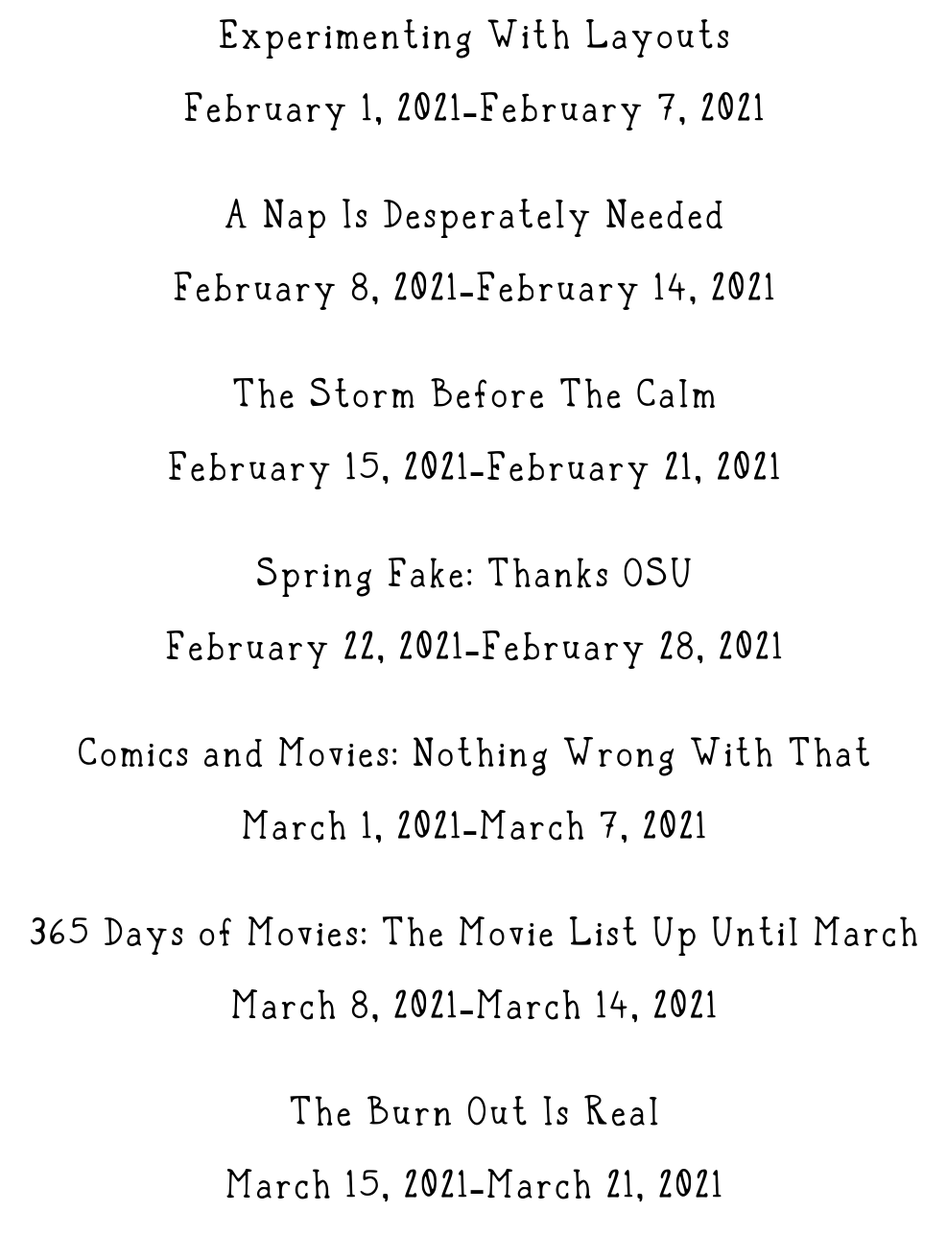
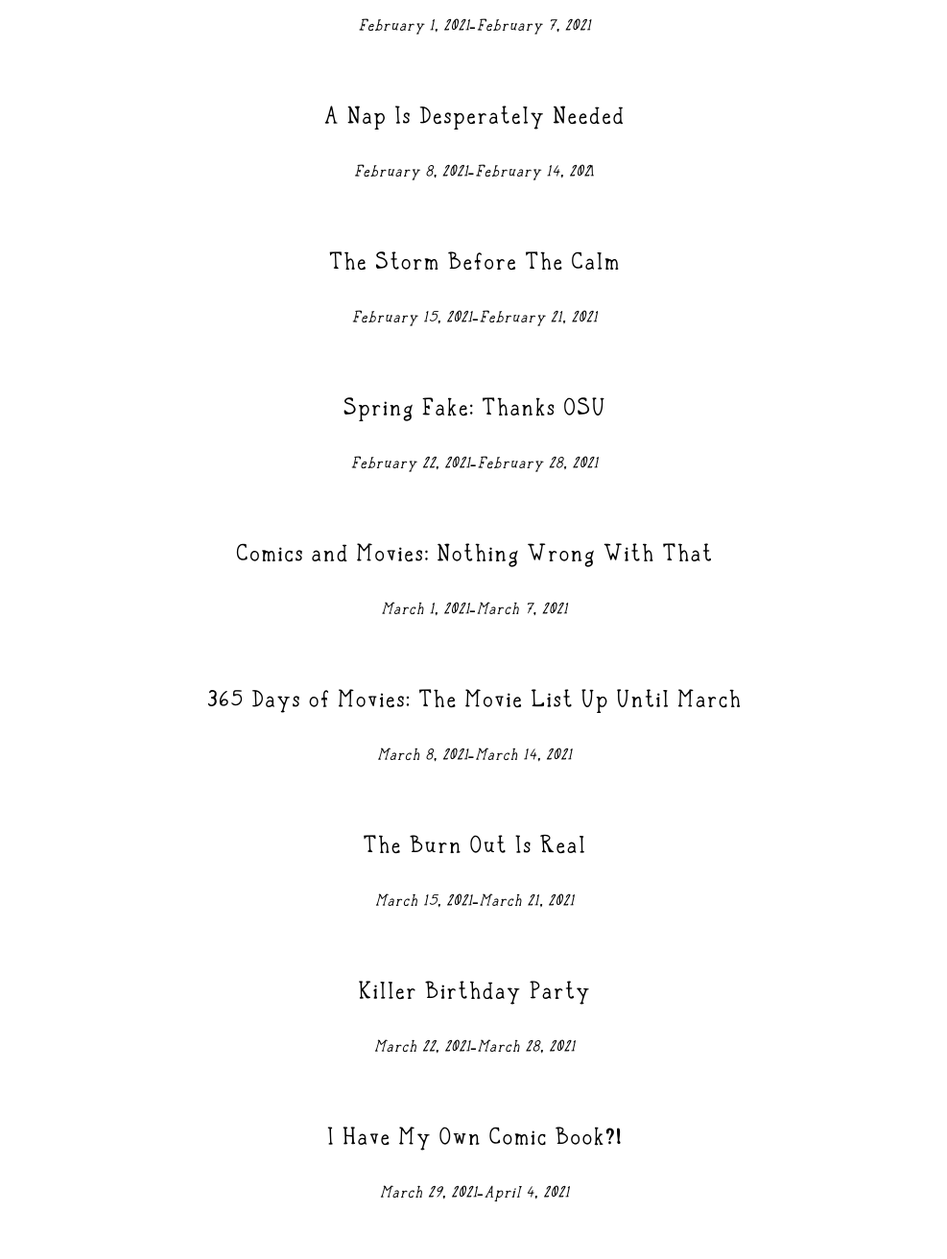
Before and after one commit to SydneyKit/website, a plain HTML site: page Collections/osu_InternetARt/blog/index.html in a window 1280 px wide. Shown: the part 694-2006 px from the top of the page at 96% size, without its empty margins (146-1133 px from the left). Drawn offline with Linux system fonts and the light colour scheme.

Commit message:
blog week ten added

```diff
--- a/Collections/osu_InternetARt/blog/index.html
+++ b/Collections/osu_InternetARt/blog/index.html
@@ -49,55 +49,61 @@
 <p style="font-size: 25px;">Blogs are listed by their title and date range.</p>
 <hr>
 <br>
-<p>
-    <a href="Intro.html" style="font-size: 50px;"><b>Introduction Of My Past Coding Struggles</b>
-    <p>January 18, 2021-January 24, 2021</p></a>
-</p>
+<p  style="font-size: 30px;"><a href="Intro.html"><b>Introduction Of My Past Coding Struggles</b></p>
+    <p><i>January 18, 2021-January 24, 2021</i></p></a>
 <br>
-<p>
-    <a href="Starting.html" style="font-size: 50px;"><b>Starting The Journey</b>
-    <p>January 25, 2021-January 31, 2021</p></a>
-</p>
+<p  style="font-size: 30px;">
+    <a href="Starting.html"><b>Starting The Journey</b></p>
+    <p><i>January 25, 2021-January 31, 2021</i></p></a>
+
 <br>
-<p>
-    <a href="experimenting.html" style="font-size: 50px;"><b>Experimenting With Layouts</b>
-    <p>February 1, 2021-February 7, 2021</p></a>
-</p>
+<p style="font-size: 30px;">
+    <a href="experimenting.html"><b>Experimenting With Layouts</b></p>
+    <p><i>February 1, 2021-February 7, 2021</i></p></a>
+
 <br>
-<p>
-    <a href="napneeded.html" style="font-size: 50px;"><b>A Nap Is Desperately Needed</b>
-    <p>February 8, 2021-February 14, 2021</p></a>
-</p>
+<p  style="font-size: 30px;">
+    <a href="napneeded.html"><b>A Nap Is Desperately Needed</b></p>
+    <p><i>February 8, 2021-February 14, 202</i>1</p></a>
+
 <br>
-<p>
-    <a href="storm.html" style="font-size: 50px;"><b>The Storm Before The Calm</b>
-    <p>February 15, 2021-February 21, 2021</p></a>
-</p>
+<p  style="font-size: 30px;">
+    <a href="storm.html"><b>The Storm Before The Calm</b></p>
+    <p><i>February 15, 2021-February 21, 2021</i></p></a>
+
 <br>
-<p>
-    <a href="springfake.html" style="font-size: 50px;"><b>Spring Fake: Thanks OSU</b>
-    <p>February 22, 2021-February 28, 2021</p></a>
-</p>
+<p style="font-size: 30px;">
+    <a href="springfake.html"><b>Spring Fake: Thanks OSU</b></p>
+    <p><i>February 22, 2021-February 28, 2021</i></p></a>
+
 <br>
-<p>
-    <a href="comicsandmovies.html" style="font-size: 50px;"><b>Comics and Movies: Nothing Wrong With That</b>
-    <p>March 1, 2021-March 7, 2021</p></a>
-</p>
+<p style="font-size: 30px;">
+    <a href="comicsandmovies.html"><b>Comics and Movies: Nothing Wrong With That</b></p>
+    <p><i>March 1, 2021-March 7, 2021</i></p></a>
+
 <br>
-<p>
-    <a href="movielist.html" style="font-size: 50px;"><b>365 Days of Movies: The Movie List Up Until March</b>
-    <p>March 8, 2021-March 14, 2021</p></a>
-</p>
+<p style="font-size: 30px;">
+    <a href="movielist.html"><b>365 Days of Movies: The Movie List Up Until March</b></p>
+    <p><i>March 8, 2021-March 14, 2021</i></p></a>
+
 <br>
-<p>
-    <a href="burnout.html" style="font-size: 50px;"><b>The Burn Out Is Real</b>
-    <p>March 15, 2021-March 21, 2021</p></a>
-</p>
+<p style="font-size: 30px;">
+    <a href="burnout.html"><b>The Burn Out Is Real</b></p>
+    <p><i>March 15, 2021-March 21, 2021</i></p></a>
+
 <br>
-<p>
-    <a href="killerbirthday.html" style="font-size: 50px;"><b>Killer Birthday Party</b>
-    <p>March 22, 2021-March 28, 2021</p></a>
-</p>
+<p style="font-size: 30px;">
+    <a href="killerbirthday.html" ><b>Killer Birthday Party</b></p>
+    <p><i>March 22, 2021-March 28, 2021</i></p></a>
+
+<br>
+<p style="font-size: 30px;">
+    <a href="owncomicbook.html"><b>I Have My Own Comic Book?!</b></p>
+    <p><i>March 29, 2021-April 4, 2021</i></p></a>
+<br>
+<br>
+<br>
+<br>
 </div>
 </body>
 
--- a/text.css
+++ b/text.css
@@ -10,6 +10,16 @@
  * {
     font-family: SydType;
  }
- a:link{text-decoration: none;
-    color: black;}
-    a:visited{color:black}
+ b:link{
+    text-decoration: none;
+    color: #c32fd6}
+
+ b:visited{
+    color:#c32fd6}
+
+    a:link{
+      text-decoration: none;
+      color: black}
+
+   a:visited{
+      color:black}
```
Also changed, not shown: Collections/osu_InternetARt/blog/owncomicbook.html (added, +65 -0 lines), Collections/files/2013-06-13 002.JPG (deleted), Collections/osu_InternetARt/files/Love,Me_backcover.png (added), Collections/osu_InternetARt/files/award.JPG (added), Collections/osu_InternetARt/files/excited.gif (added), 1 other file.
